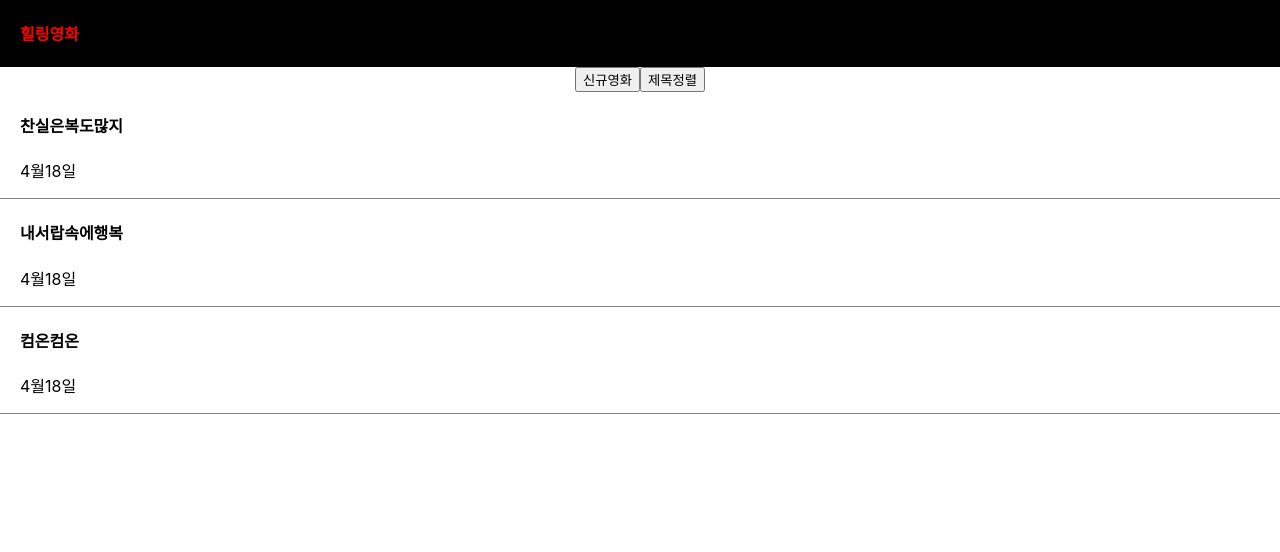
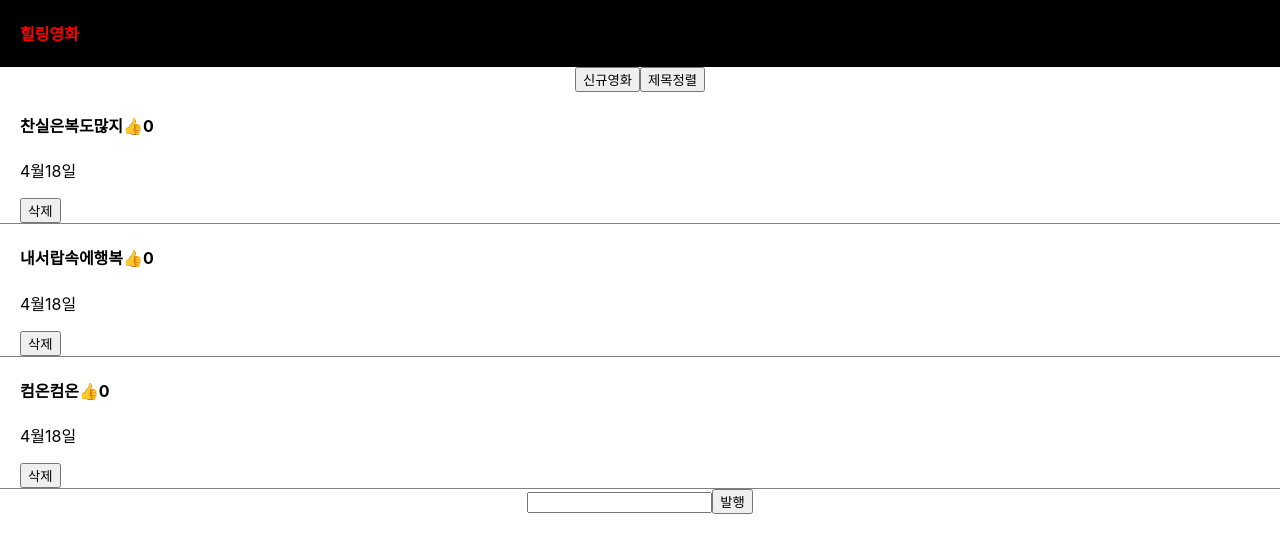
Before and after one commit to biyakim/after_react, a React (Create React App) app: page / in a window 1280 px wide. Shown: the top 552 px of the page. Built offline with nearby package versions, Linux system fonts and the light colour scheme.

Commit message:
추가 삭제 하기

```diff
--- a/src/App.js
+++ b/src/App.js
@@ -1,16 +1,21 @@
 import logo from './logo.svg';
 import { useState } from 'react';
 import './App.css';
-
+//1. 이벤트버블링 해결
+//2. 입력창에 내용을 영화 리스트 맨 위에 삽입
+//3. 영화제목마다 삭제 버튼 만들어 삭제하기
+//4. 종하요가 각자 영화에 따라 증가하기
+//5. 모달창에 닫기 버튼을 만들어 누르면 모달창 닫기
 function App() {
   //let post = '찬실은복도많지!'
 
   let [제목들, 제목변경] = useState(['찬실은복도많지','내서랍속에행복','컴온컴온']);
-  let[like, likeAdd] = useState(0);
+  let[like, setLike] = useState([0, 0, 0]);
   let[modal, setModal] = useState(false);
   //동적UI를 만들기 위해서는 현재UI상태를 state에 저장해 두어야함
   let[title, setTitle] = useState(0); //0이면 0번째 제목, 1이면 1번째 제목, 2이면 2번째 제목
-
+  //사용자가 입력 내용을 저장하는 변수
+  let[user, setUser] = useState('');
 
   // [1,2,3,4,5].map(function(a){
   //   console.log(a)
@@ -64,14 +69,33 @@ function App() {
          제목들.map(function(e,i) {
           return (
             <div className='list'>
-                <h4 onClick={() => {setModal(true); setTitle(i)}}>{제목들[i]}</h4>
+                <h4 onClick={() => {setModal(true); setTitle(i)}}>{제목들[i]}
+                <span onClick={(e) =>{e.stopPropagation();
+                  let copy6 = [...like];
+                  copy6[i] = copy6[i] + 1;
+
+                  setLike(copy6)}}>👍</span>{like[i]}</h4>
                 <p>4월18일</p>
+                <button onClick={() => {
+                    let copy4 = [...제목들];
+                    copy4.splice(i,1);
+                    제목변경(copy4);
+                }}>삭제</button>
             </div>
           )
         })
       }
+      {/* <input type = "text" onChange={(e) => {console.log(e.target.value)}}></input> */}
+       {/* 사용자가 입력한 내용을 user에 저장하기 */}
+       <input type = "text" onChange={(e) => {setUser(e.target.value)}}></input>
+       <button onClick={() => {
+            let copy3 = [...제목들];
+            copy3.unshift(user);
+            // copy3[0] = user
+            제목변경(copy3);
+       }}>발행</button>
       {
-        modal == true ? <Modal 제목변경 = {제목변경} color = "skyblue" title1 = {제목들} title = {title}/> : null
+        modal == true ? <Modal 제목변경 = {제목변경} color = "skyblue" title1 = {제목들} title = {title} modal = {setModal}/> : null
         // modal == true ? <Modal/> : null
       }
     </div>
@@ -87,6 +111,7 @@ function Modal(props){
          <p>날짜</p>
          <p>상세내용</p>
          <button onClick={() => {props.제목변경(['라이프잇셀프', '벌새', '라이스보이'])}}>글 수정</button>
+         <button onClick={() => {props.modal(false)}}>창 닫기</button>
       </div>
 
   )
```
